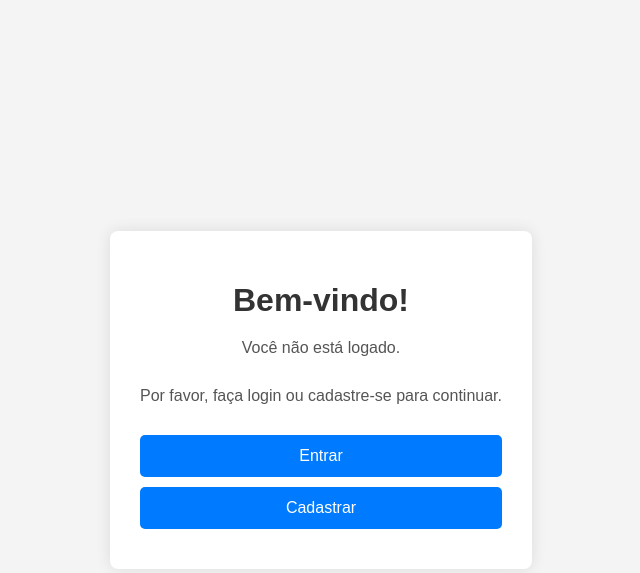
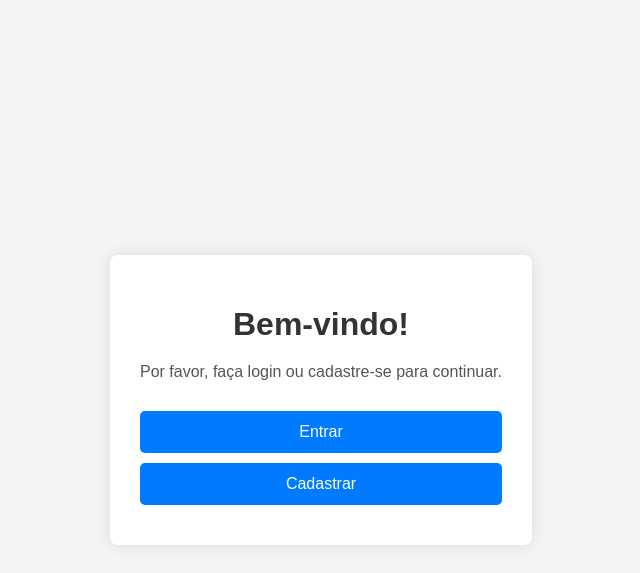
Before and after one commit to FellipeGiulianoDuarte/trab-web, a PHP site: page / in a window 1280 px wide. Shown: the top 573 px of the page, without its empty margins (319-959 px from the left). Run offline with PHP 8.4, Linux system fonts and the light colour scheme.

```diff
--- a/public/index.php
+++ b/public/index.php
@@ -71,7 +71,6 @@ if (session_status() == PHP_SESSION_NONE) {
             </div>
         <?php else: ?>
             <h1>Bem-vindo!</h1>
-            <p>Você não está logado.</p>
             <p>Por favor, faça login ou cadastre-se para continuar.</p>
             <div class="nav-links">
                 <a href="login.php">Entrar</a>
```
